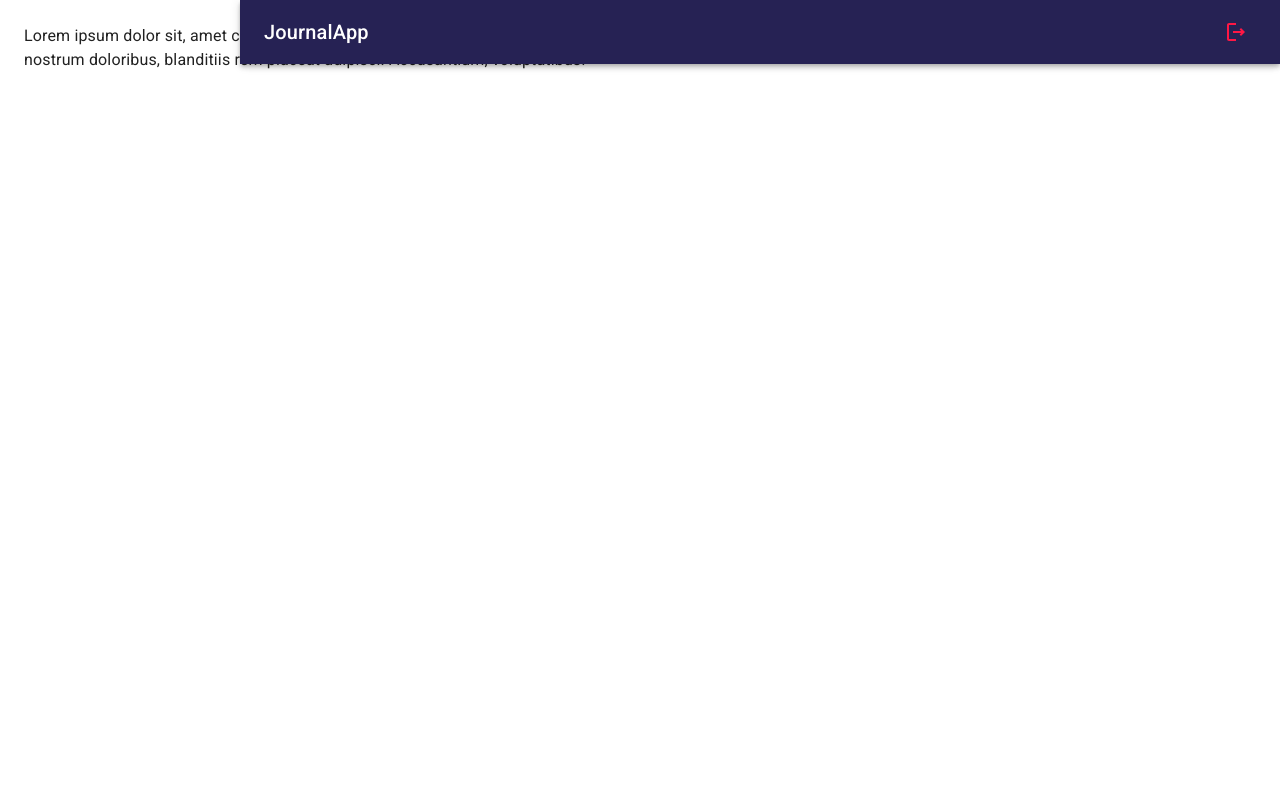
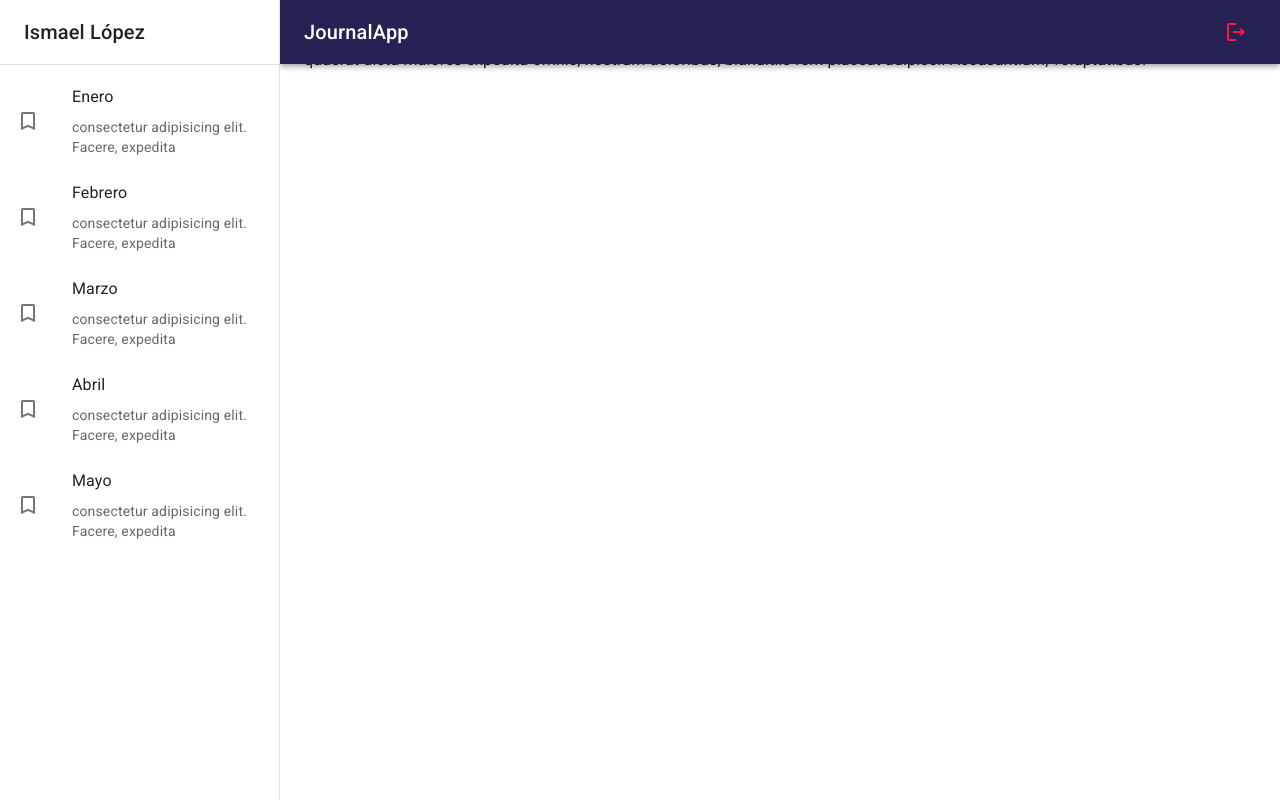
Before and after one commit to ismaeldevmw/journal-react-app, a React (Vite) app: page / in a window 1280 px wide. Built offline with nearby package versions, Linux system fonts and the light colour scheme.

Commit message:
:lipstick: :add Journal SideBar

```diff
--- /dev/null
+++ b/src/journal/components/SideBar.jsx
@@ -0,0 +1,59 @@
+import { TurnedInNot } from '@mui/icons-material';
+import {
+  Box,
+  Divider,
+  Drawer,
+  Grid,
+  List,
+  ListItem,
+  ListItemButton,
+  ListItemIcon,
+  ListItemText,
+  Toolbar,
+  Typography,
+} from '@mui/material';
+
+export const SideBar = ({ drawerWidth }) => {
+  return (
+    <Box
+      component="nav"
+      sx={{ width: { sm: drawerWidth }, flexShrink: { sm: 0 } }}
+    >
+      <Drawer
+        variant="permanent"
+        open
+        sx={{
+          display: { xs: 'block' },
+          '& .MuiDrawer-paper': { boxSizing: 'border-box', width: drawerWidth },
+        }}
+      >
+        <Toolbar>
+          <Typography variant="h6" noWrap component="div">
+            Ismael López
+          </Typography>
+        </Toolbar>
+        <Divider />
+
+        <List>
+          {['Enero', 'Febrero', 'Marzo', 'Abril', 'Mayo'].map((text) => (
+            <ListItem key={text} disablePadding>
+              <ListItemButton>
+                <ListItemIcon>
+                  <TurnedInNot />
+                </ListItemIcon>
+                <Grid container>
+                  <ListItemText primary={text} />
+                  <ListItemText
+                    secondary={
+                      'consectetur adipisicing elit. Facere, expedita'
+                    }
+                  />
+                </Grid>
+              </ListItemButton>
+            </ListItem>
+          ))}
+        </List>
+      </Drawer>
+    </Box>
+  );
+};
--- a/src/journal/components/index.js
+++ b/src/journal/components/index.js
@@ -1 +1,2 @@
 export * from './NavBar';
+export * from './SideBar';
--- a/src/journal/layout/JournalLayout.jsx
+++ b/src/journal/layout/JournalLayout.jsx
@@ -1,24 +1,19 @@
-import { Box } from "@mui/system";
-import { NavBar } from "../components/NavBar";
+import { Box } from '@mui/system';
+import { NavBar, SideBar } from '../components';
 
-const drawerWidth = 240;
+const drawerWidth = 280;
 
 export const JournalLayout = ({ children }) => {
   return (
     <Box sx={{ display: 'flex' }}>
+      <NavBar drawerWidth={drawerWidth} />
 
-      <NavBar drawerWidth={ drawerWidth } />
+      <SideBar drawerWidth={drawerWidth} />
 
-      {/* Sidebar drawerWidth */}
-
-      <Box
-        component='main'
-        sx={{ flexGrow: 1, p: 3 }}
-      >
+      <Box component="main" sx={{ flexGrow: 1, p: 3 }}>
         {/* Toolbar */}
-        { children }
+        {children}
       </Box>
-
     </Box>
-  )
-}
+  );
+};
```
Also changed, not shown: src/journal/components/NavBar.jsx (+11 -5 lines), src/journal/pages/JournalPage.jsx (+11 -7 lines).
